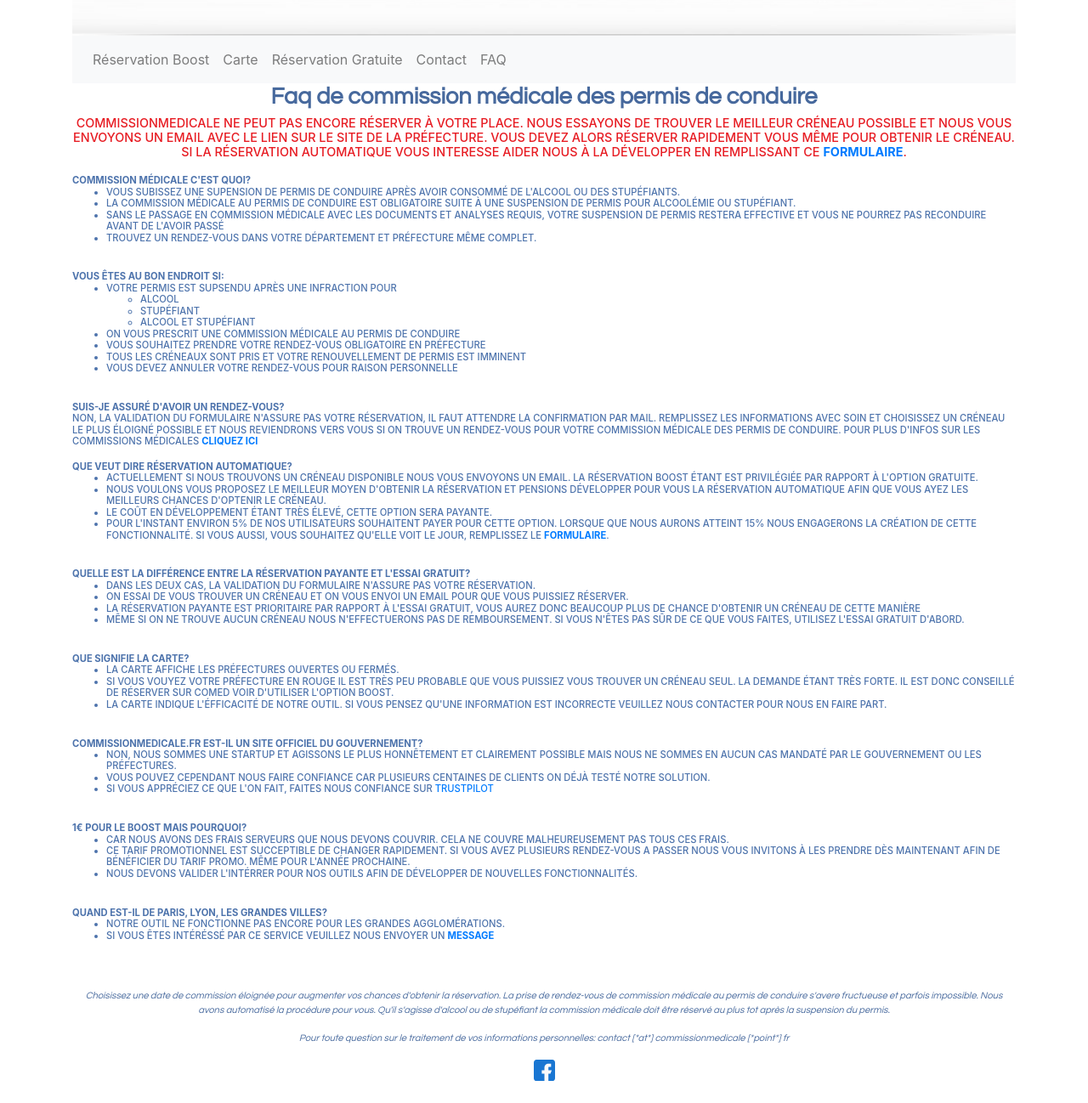
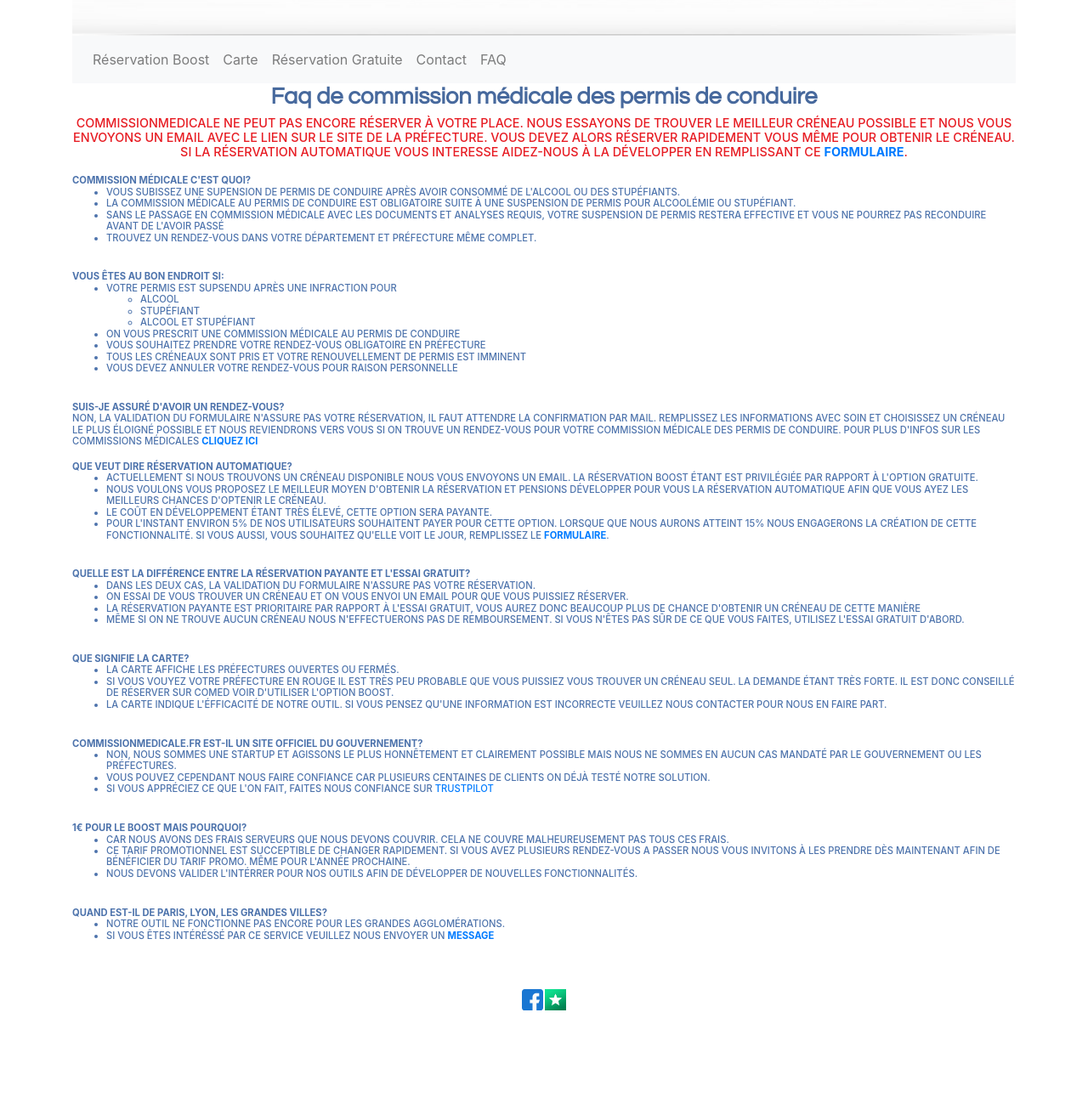
Before and after one commit to 73k05/comed-front, a plain HTML site: page faq.html in a window 1280 px wide. Shown: the part 162-1460 px from the top of the page at 85% size. After the commit the page ends 1377 px from the top, so only its background shows below. Drawn offline with Linux system fonts and the light colour scheme.

Commit message:
[gouv-front] Add trustpilot to footer

```diff
--- a/faq.html
+++ b/faq.html
@@ -68,9 +68,8 @@
         <h2 class="header-comed">
             CommissionMedicale ne peut pas encore réserver à votre place. Nous essayons de trouver le meilleur créneau
             possible et nous vous envoyons un email avec le lien sur le site de la préfecture. Vous devez alors réserver
-            rapidement vous même pour obtenir le créneau. Si la réservation automatique vous interesse aider nous à la
-            développer
-            en remplissant ce <a
+            rapidement vous même pour obtenir le créneau. Si la réservation automatique vous interesse aidez-nous à la
+            développer en remplissant ce <a
                 href="https://forms.office.com/Pages/ResponsePage.aspx?id=DQSIkWdsW0yxEjajBLZtrQAAAAAAAAAAAAZAAIO-KVxUN0FDNDBLWlhQVjNSODJGRkpIUUpGOE9OWC4u"
                 target="_blank"><b>formulaire</b></a>.
         </h2>
@@ -232,19 +231,13 @@
         <br>
         <div class="footer-price-rgpd">
             <p>
-                Choisissez une date de commission éloignée pour augmenter vos chances d'obtenir la
-                réservation. La prise de rendez-vous de commission médicale au permis de conduire s'avere fructueuse et
-                parfois impossible. Nous avons automatisé la procédure pour vous. Qu'il s'agisse d'alcool ou de
-                stupéfiant la commission médicale doit être réservé au plus tot après la suspension du permis.
-            </p>
-            <p>
-                Pour toute question sur le traitement de vos informations personnelles:
-                contact [*at*] commissionmedicale [*point*] fr
-            </p>
-            <p>
                 <a class="link-block-3 link-block-3 link-block-3 link-block-3 link-block-3 social-link w-inline-block"
                    href="https://www.facebook.com/commissionmedicale/" target="_blank">
                     <img alt="Facebook Commission Medicale" height="25px" src="resources/images/facebook.svg"/>
+                </a>
+                <a class="link-block-3 link-block-3 link-block-3 link-block-3 link-block-3 social-link w-inline-block"
+                   href="https://fr.trustpilot.com/review/www.commissionmedicale.fr" target="_blank">
+                    <img alt="Notez Commission Medicale" height="25px" src="resources/images/trustpilot.jpg"/>
                 </a>
             </p>
         </div>
```
Also changed, not shown: contact.html (+15 -1 lines), free.html (+7 -3 lines), index.html (+4 -17 lines), map.html (+13 -0 lines), resources/images/trustpilot.jpg (added).
